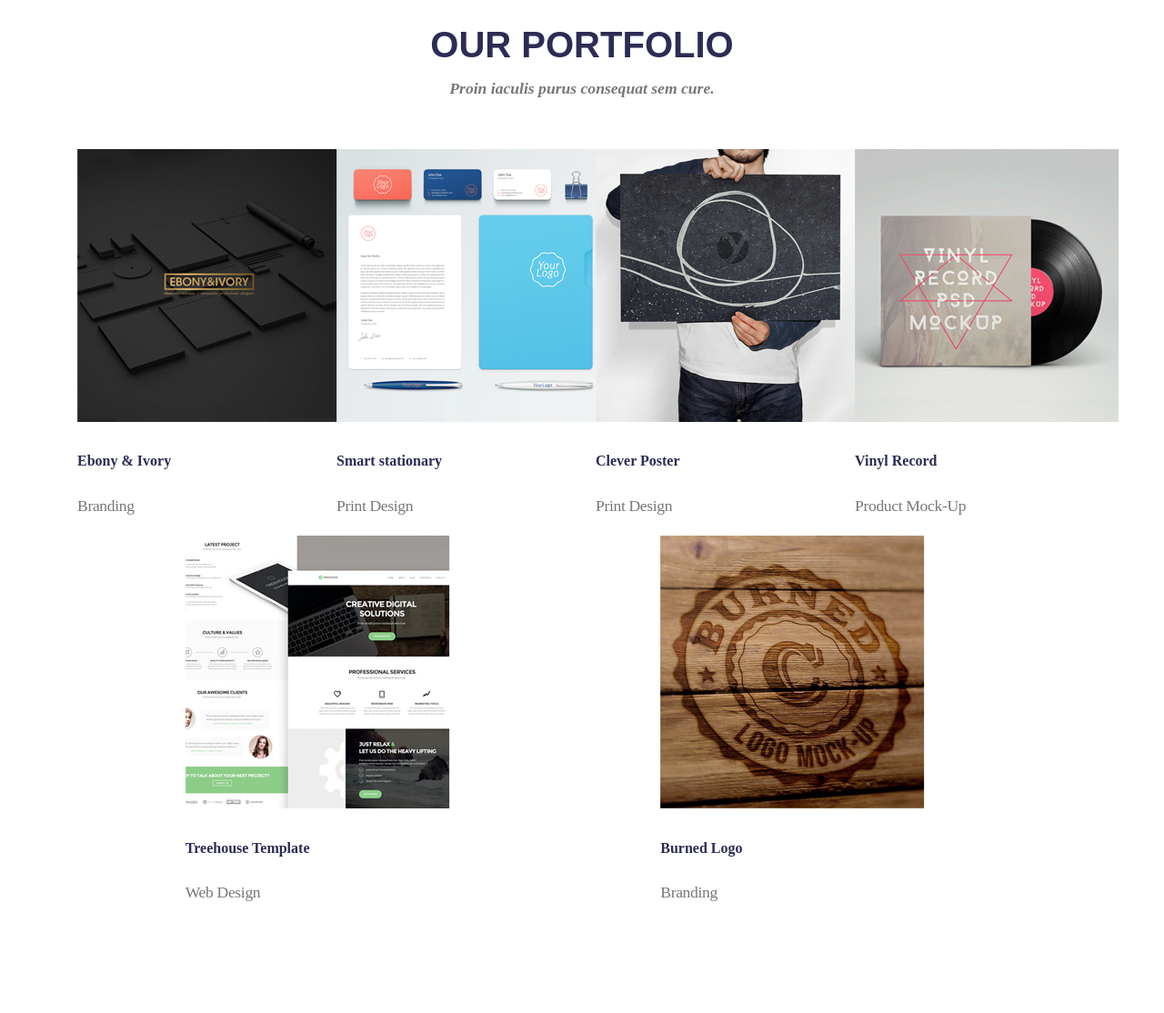
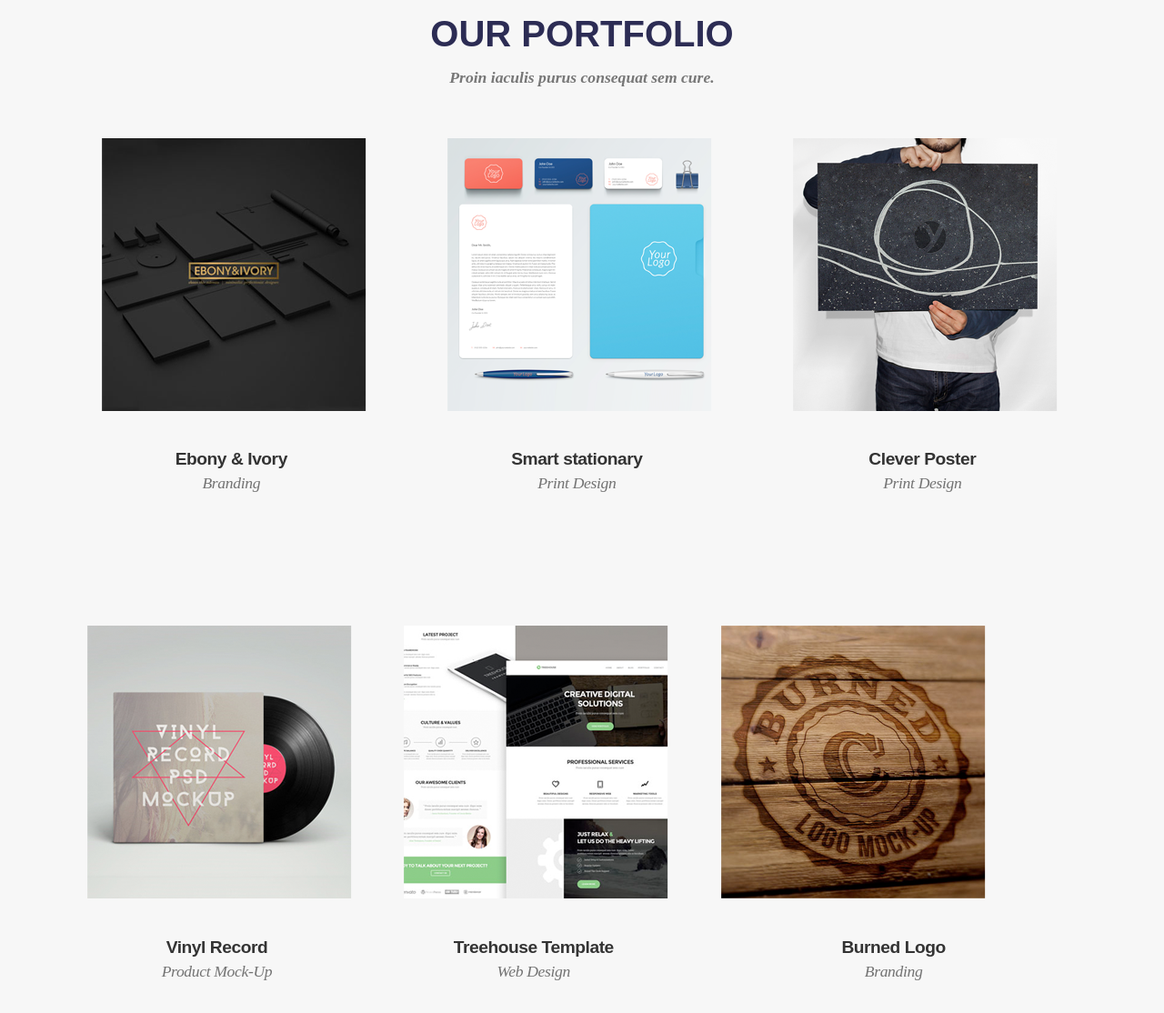
Before and after one commit to 160R-W02N1Ak/Golden, a website: page index.html in a window 1280 px wide. Shown: the part 1806-2920 px from the top of the page at 91% size. Drawn offline with Linux system fonts and the light colour scheme; a web font is replaced by a local one.

Commit message:
add style for portfolio section

```diff
--- a/sass/style.scss
+++ b/sass/style.scss
@@ -262,3 +262,44 @@ i {
 }
 
 /* Our Portfolio*/
+
+.portfolio {
+    background-color: #f7f7f7;
+
+}
+
+.flex-2 {
+    padding: 0;
+    background-color: #f7f7f7f;
+    display: flex;
+    justify-content: space-around;
+    flex-direction: column;
+    margin-right: 1%;
+    margin-bottom: 10%;
+}
+
+h4, p {
+    text-align: center;
+}
+
+img {
+    object-fit: cover;
+
+
+}
+
+h4 {
+    color: #333333;
+    font-family: $font-header;
+    font-size: 1.2em;
+    font-weight: 700;
+    letter-spacing: -0.45px;
+    margin: 29px 0 0 0;
+    }
+
+    p {
+        margin-bottom: 27px;
+        margin-top: -4px;
+        font-style: italic;
+        color: #737373;
+    }
```
Also changed, not shown: css/style.css, 1 other file.
